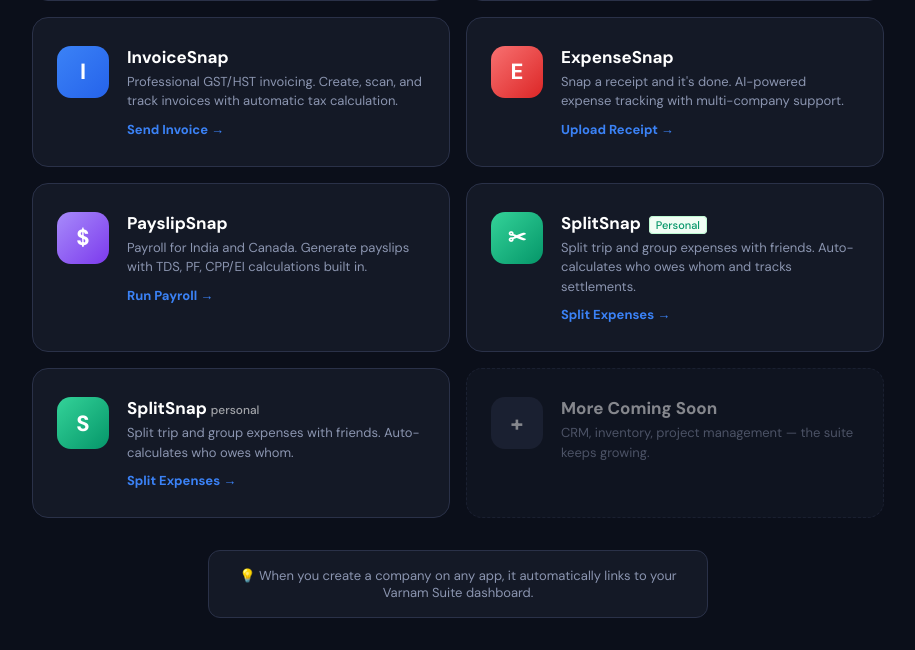
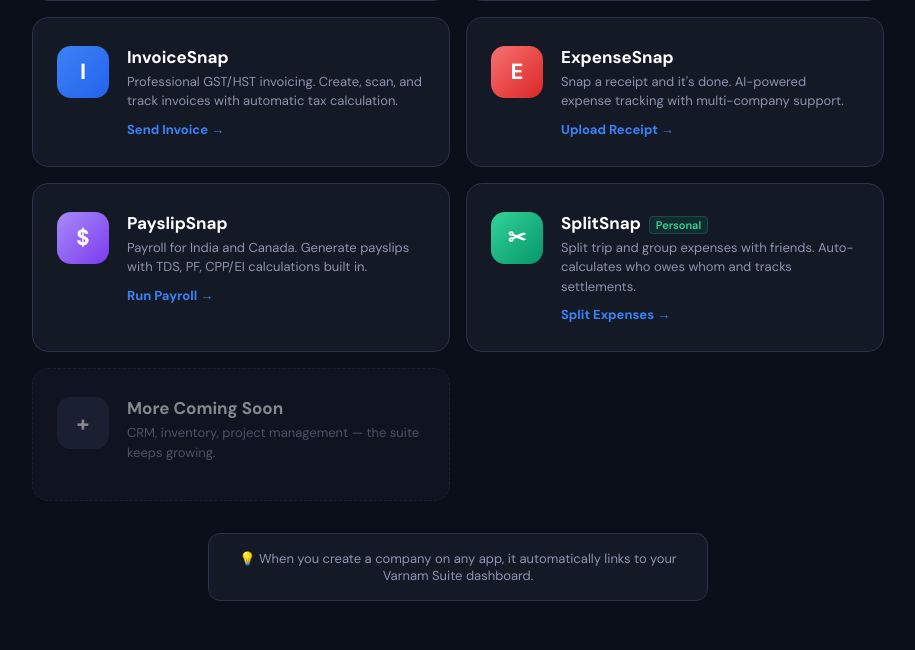
Before and after one commit to akaistudio/financesnap, a Flask app: page /apps in a window 1280 px wide. Shown: the part 458-1108 px from the top of the page, without its empty margins (182-1097 px from the left). After the commit the page ends 1059 px from the top, so only its background shows below. Run offline with Flask 3, Linux system fonts and the light colour scheme; the visitor is signed in with stand-in values (Sample User, id 1); a database or web service that is not in the repository returns one stand-in record (values such as "Sample title"); some libraries are stand-ins or nearby versions.

Commit message:
fix: SSO token URL broken by /demo suffix; remove duplicate SplitSnap card; add Sign In button to topbar

```diff
--- a/app.py
+++ b/app.py
@@ -175,6 +175,7 @@ DEFAULT_URLS = {
     'ContractSnap': os.environ.get('CONTRACTSNAP_URL', 'https://contractsnap-app.up.railway.app'),
     'PayslipSnap': os.environ.get('PAYSLIPSNAP_URL', 'https://payslipsnap.up.railway.app'),
     'ProposalSnap': os.environ.get('PROPOSALSNAP_URL', 'https://proposalsnap.up.railway.app'),
+    'SplitSnap': os.environ.get('SPLITSNAP_URL', 'https://splitsnap.up.railway.app'),
 }
 
 def get_app_urls():
@@ -493,11 +494,14 @@ def apps_hub():
     user = get_user()
     companies = get_user_companies(user)
     is_demo = user['email'] == 'demo@snapsuite.app'
-    # Generate SSO token so user is auto-logged into each app
-    sso_token = generate_sso_token(user['email'])
-    sso_suffix = f"/auto-login?token={sso_token}"
-    sso_urls = {k: v + sso_suffix for k, v in APP_URLS.items()}
-    return render_template('apps.html', user=user, app_urls=sso_urls, companies=companies, is_demo=is_demo)
+    if is_demo:
+        # Demo user goes to /demo on each app, no SSO needed
+        final_urls = {k: v + '/demo' for k, v in APP_URLS.items()}
+    else:
+        # Real user gets SSO token baked into each URL
+        sso_token = generate_sso_token(user['email'])
+        final_urls = {k: v + '/auto-login?token=' + sso_token for k, v in APP_URLS.items()}
+    return render_template('apps.html', user=user, app_urls=final_urls, companies=companies)
 
 # ── Dashboard ───────────────────────────────────────────────────
 @app.route('/')
--- a/templates/apps.html
+++ b/templates/apps.html
@@ -61,7 +61,7 @@ body{font-family:'DM Sans',sans-serif;background:var(--bg);color:var(--text);min
     {% endif %}
 
     <div class="apps-grid">
-        <a class="app-card" href="{{ app_urls.ProposalSnap }}{{ '/demo' if is_demo else '' }}">
+        <a class="app-card" href="{{ app_urls.ProposalSnap }}">
             <div class="icon" style="background:linear-gradient(135deg,#f59e0b,#ea580c)">P</div>
             <div class="info">
                 <div class="name">ProposalSnap</div>
@@ -69,7 +69,7 @@ body{font-family:'DM Sans',sans-serif;background:var(--bg);color:var(--text);min
                 <div class="action">Create Proposal →</div>
             </div>
         </a>
-        <a class="app-card" href="{{ app_urls.ContractSnap }}{{ '/demo' if is_demo else '' }}">
+        <a class="app-card" href="{{ app_urls.ContractSnap }}">
             <div class="icon" style="background:linear-gradient(135deg,#14b8a6,#0d9488)">C</div>
             <div class="info">
                 <div class="name">ContractSnap</div>
@@ -77,7 +77,7 @@ body{font-family:'DM Sans',sans-serif;background:var(--bg);color:var(--text);min
                 <div class="action">New Contract →</div>
             </div>
         </a>
-        <a class="app-card" href="{{ app_urls.InvoiceSnap }}{{ '/demo' if is_demo else '' }}">
+        <a class="app-card" href="{{ app_urls.InvoiceSnap }}">
             <div class="icon" style="background:linear-gradient(135deg,#3b82f6,#2563eb)">I</div>
             <div class="info">
                 <div class="name">InvoiceSnap</div>
@@ -85,7 +85,7 @@ body{font-family:'DM Sans',sans-serif;background:var(--bg);color:var(--text);min
                 <div class="action">Send Invoice →</div>
             </div>
         </a>
-        <a class="app-card" href="{{ app_urls.ExpenseSnap }}{{ '/demo' if is_demo else '' }}">
+        <a class="app-card" href="{{ app_urls.ExpenseSnap }}">
             <div class="icon" style="background:linear-gradient(135deg,#f87171,#dc2626)">E</div>
             <div class="info">
                 <div class="name">ExpenseSnap</div>
@@ -93,7 +93,7 @@ body{font-family:'DM Sans',sans-serif;background:var(--bg);color:var(--text);min
                 <div class="action">Upload Receipt →</div>
             </div>
         </a>
-        <a class="app-card" href="{{ app_urls.PayslipSnap }}{{ '/demo' if is_demo else '' }}">
+        <a class="app-card" href="{{ app_urls.PayslipSnap }}">
             <div class="icon" style="background:linear-gradient(135deg,#a78bfa,#7c3aed)">$</div>
             <div class="info">
                 <div class="name">PayslipSnap</div>
@@ -101,19 +101,11 @@ body{font-family:'DM Sans',sans-serif;background:var(--bg);color:var(--text);min
                 <div class="action">Run Payroll →</div>
             </div>
         </a>
-        <a class="app-card" href="{{ app_urls.SplitSnap }}{{ '/demo' if is_demo else '' }}">
+        <a class="app-card" href="{{ app_urls.SplitSnap }}">
             <div class="icon" style="background:linear-gradient(135deg,#34d399,#059669)">✂</div>
             <div class="info">
-                <div class="name">SplitSnap <span style="font-size:11px;background:#f0fdf4;color:#059669;border:1px solid #bbf7d0;border-radius:4px;padding:1px 6px;margin-left:4px;font-weight:500">Personal</span></div>
+                <div class="name">SplitSnap <span style="font-size:11px;background:rgba(5,150,105,.15);color:#34d399;border:1px solid rgba(52,211,153,.2);border-radius:4px;padding:1px 6px;margin-left:4px;font-weight:600">Personal</span></div>
                 <div class="desc">Split trip and group expenses with friends. Auto-calculates who owes whom and tracks settlements.</div>
-                <div class="action">Split Expenses →</div>
-            </div>
-        </a>
-        <a class="app-card" href="{{ app_urls.SplitSnap }}{{ '/demo' if is_demo else '' }}">
-            <div class="icon" style="background:linear-gradient(135deg,#34d399,#059669)">S</div>
-            <div class="info">
-                <div class="name">SplitSnap <span style="font-size:0.7em;opacity:0.6;font-weight:500">personal</span></div>
-                <div class="desc">Split trip and group expenses with friends. Auto-calculates who owes whom.</div>
                 <div class="action">Split Expenses →</div>
             </div>
         </a>
--- a/templates/login.html
+++ b/templates/login.html
@@ -181,6 +181,7 @@ footer a{color:var(--blue);text-decoration:none}
         <a href="#how" class="hide-m">How it works</a>
         <a href="#pricing" class="hide-m">Pricing</a>
         <a href="/demo" class="hide-m" style="color:var(--green)">🎮 Try Demo</a>
+        <a href="/login" style="color:var(--text2)">Sign In</a>
         <a href="#start" class="cta">Get Started Free</a>
     </nav>
 </div>
```
